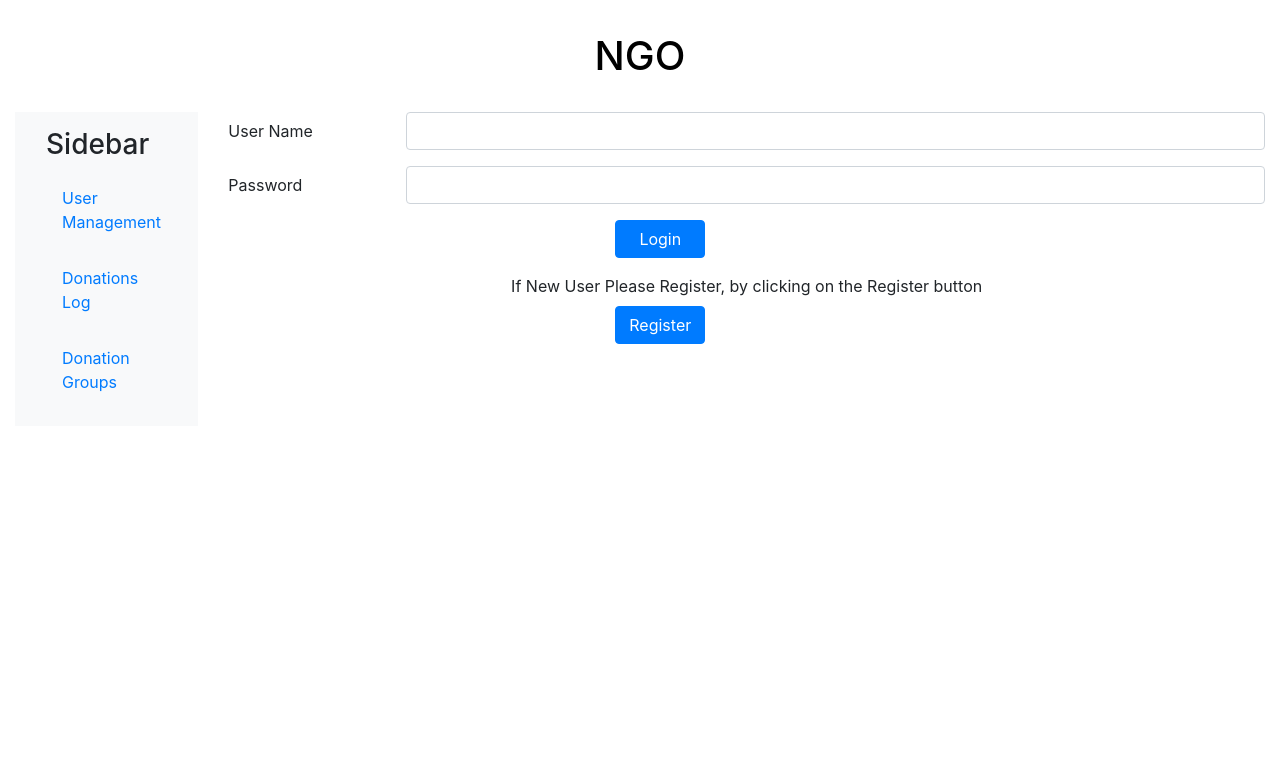
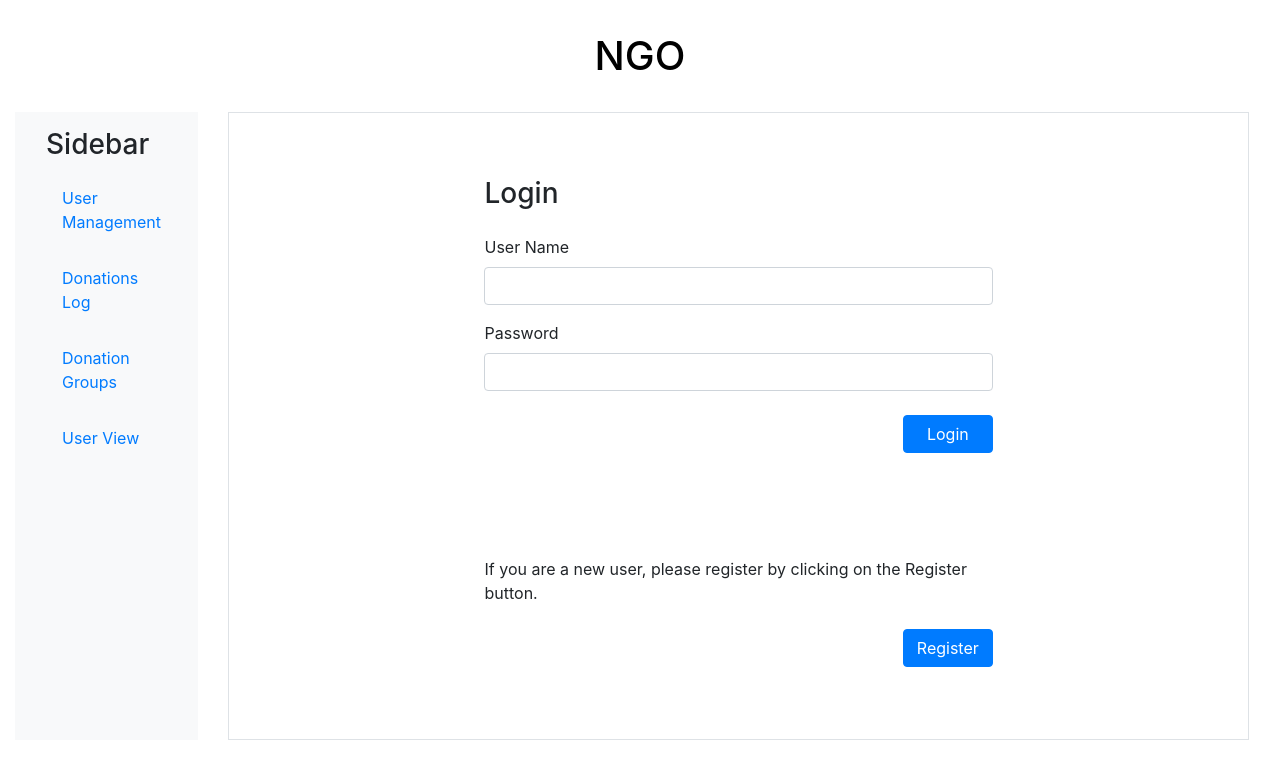
Before and after one commit to loganrennick/ngodonate, an Angular app: page / in a window 1280 px wide. Shown: the top 778 px of the page. Built offline with nearby package versions, Linux system fonts and the light colour scheme.

Commit message:
created initial user view

```diff
--- a/package.json
+++ b/package.json
@@ -19,6 +19,7 @@
     "@angular/platform-browser-dynamic": "~12.0.1",
     "@angular/router": "~12.0.1",
     "bootstrap": "^5.0.1",
+    "mongoose": "^5.12.13",
     "postcss": "^8.3.0",
     "rxjs": "~6.6.0",
     "tslib": "^2.1.0",
--- a/src/app/app.component.html
+++ b/src/app/app.component.html
@@ -19,6 +19,9 @@
               <li class="nav-item py-2">
                 <a class="nav-link" routerLink="/donation-type-management" routerLinkActive="active">Donation Groups</a>
               </li>
+              <li class="nav-item py-2">
+                <a class="nav-link" routerLink="/donation-start" routerLinkActive="active">User View</a>
+              </li>
             </ul>
           </div>
         </nav>
--- a/src/app/donation-start/donation-start.component.html
+++ b/src/app/donation-start/donation-start.component.html
@@ -1 +1,13 @@
-<h1>Get Started Donating</h1>
+<div class="p-3 border mr-3">
+    <div>
+        <h3 class="pb-3">Ready to Donate?</h3>
+        <div>
+            <p>Please select the NGO you wish to donate to.</p>
+        </div>
+        <div class="card-deck">
+            <!-- @foreach (var service in Model) -->
+            <div class="d-flex flex-wrap" *ngFor="let group of groups; index as i">
+                <button type="button" class="btn btn-outline-dark m-3">{{group.Name}}</button>
+            </div>
+        </div>
+    </div>
--- a/src/app/donation-start/donation-start.component.ts
+++ b/src/app/donation-start/donation-start.component.ts
@@ -1,4 +1,5 @@
 import { Component, OnInit } from '@angular/core';
+import { DonationType } from 'src/models/donation-type';
 
 @Component({
   selector: 'app-donation-start',
@@ -12,4 +13,12 @@ export class DonationStartComponent implements OnInit {
   ngOnInit(): void {
   }
 
+  public groups: DonationType[] = [
+    { id: 1, Name: "Step Up for Students" },
+    { id: 2, Name: "Feed the Children" },
+    { id: 3, Name: "American Heart Association" },
+    { id: 4, Name: "Electronic Frontier Foundation" },
+    { id: 5, Name: "Room to Read" }
+  ];
+
 }
--- a/src/app/donation-type-management/donation-type-management.component.ts
+++ b/src/app/donation-type-management/donation-type-management.component.ts
@@ -1,6 +1,5 @@
 import { DonationType } from '../../models/donation-type';
 import { Component, OnInit } from '@angular/core';
-import { group } from '@angular/animations';
 
 @Component({
   selector: 'app-donation-type-management',
--- a/src/app/login/login.component.html
+++ b/src/app/login/login.component.html
@@ -1,39 +1,28 @@
-
-<div>
-    <form #loginForm="ngForm" (ngSubmit)="onFormSubmit(loginForm)">
-
-        <div class="form-group row">
-            <label  class="col-sm-2 col-form-label">User Name</label>
-            <div class="col-sm-10">
-            <input type='text'  name="userID" class="form-control" [(ngModel)]="loginModel.userID">
+<div class="p-3 border mr-3">
+    <div class="row justify-content-center py-5">
+        <div class="col-6">
+            <div class="row">
+                <h3 class="pb-3">Login</h3>
+                <form class="w-100" #loginForm="ngForm" (ngSubmit)="onFormSubmit(loginForm)">
+                    <div class="form-group">
+                        <label>User Name</label>
+                        <input type='text' name="userID" class="form-control" [(ngModel)]="loginModel.userID">
+                    </div>
+                    <div class="form-group">
+                        <label>Password </label>
+                        <input type="password" name="passWord" class="form-control" [(ngModel)]="loginModel.passWord">
+                    </div>
+                    <div class="form-group">
+                        <button type="submit" class="btn btn-primary my-2 float-right">Login</button>
+                    </div>
+                </form>
+            </div>
+            <div class="row d-flex mt-5">
+                <div class="pt-5 w-100">
+                    <p>If you are a new user, please register by clicking on the Register button.</p>
+                </div>
+                <div class="w-100">
+                    <button (click)="OnClickRegister()" class="btn btn-primary my-2 float-right">Register</button>
+                </div>
+            </div>
         </div>
-        </div>
-
-        <div class="form-group row">
-            <label class="col-sm-2 col-form-label">Password </label>
-            <div class="col-sm-10">
-            <input type="password"  name="passWord" class="form-control" [(ngModel)]="loginModel.passWord">
-        </div>
-    </div>
-        <div class="form-group" style="text-align: center;">
-            <div class="col-sm-10">
-                <button type="submit" class="btn btn-primary">Login</button>
-             </div>
-        </div>
-
-      <!-- <p><label>User Name</label><input type='text'  name="userID" [(ngModel)]="loginModel.userID"></p>
-      <p><label>Password </label><input type="password"  name="passWord" [(ngModel)]="loginModel.passWord"></p>
-      <p><button type="submit">Login</button> </p>
-       -->
-    </form>
-    <div>
-
-        <div class="form-group" style="text-align: center;">
-            <label>If New User Please Register, by clicking on the Register button</label>
-            <div class="col-sm-10">
-                <button (click)="OnClickRegister()" class="btn btn-primary">Register</button>
-             </div>
-        </div>
-
-    </div>
-</div>
```
Also changed, not shown: src/DataBaseServer/index.js (+43 -41 lines), 1 other file (tests, documents, lock files or other folders).
